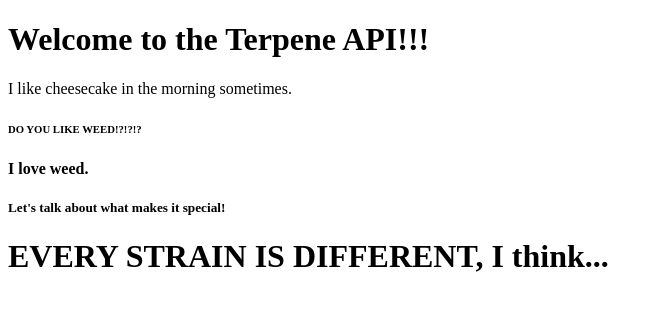
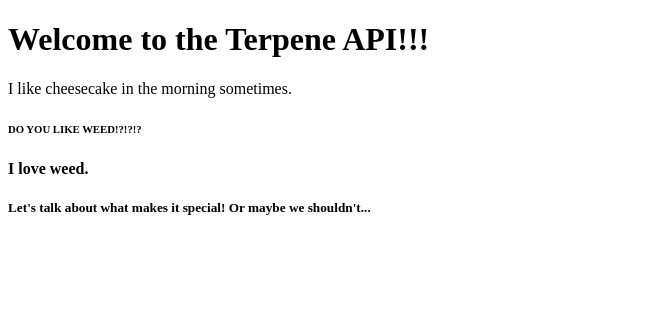
Before and after one commit to jazzypants1989/terpene-api-demo, a website: page index.html in a window 1280 px wide. Shown: the whole page, without its empty margins (0-663 px from the left). Drawn offline with Linux system fonts and the light colour scheme.

Commit message:
i learn things

```diff
--- a/index.html
+++ b/index.html
@@ -15,9 +15,7 @@
 
     <h4>I love weed.</h4>
 
-    <h5>Let's talk about what makes it special!
+    <h5>Let's talk about what makes it special! Or maybe we shouldn't...
     </h5>
-
-    <h1>EVERY STRAIN IS DIFFERENT, I think...</h1>
 </body>
 </html>
```
